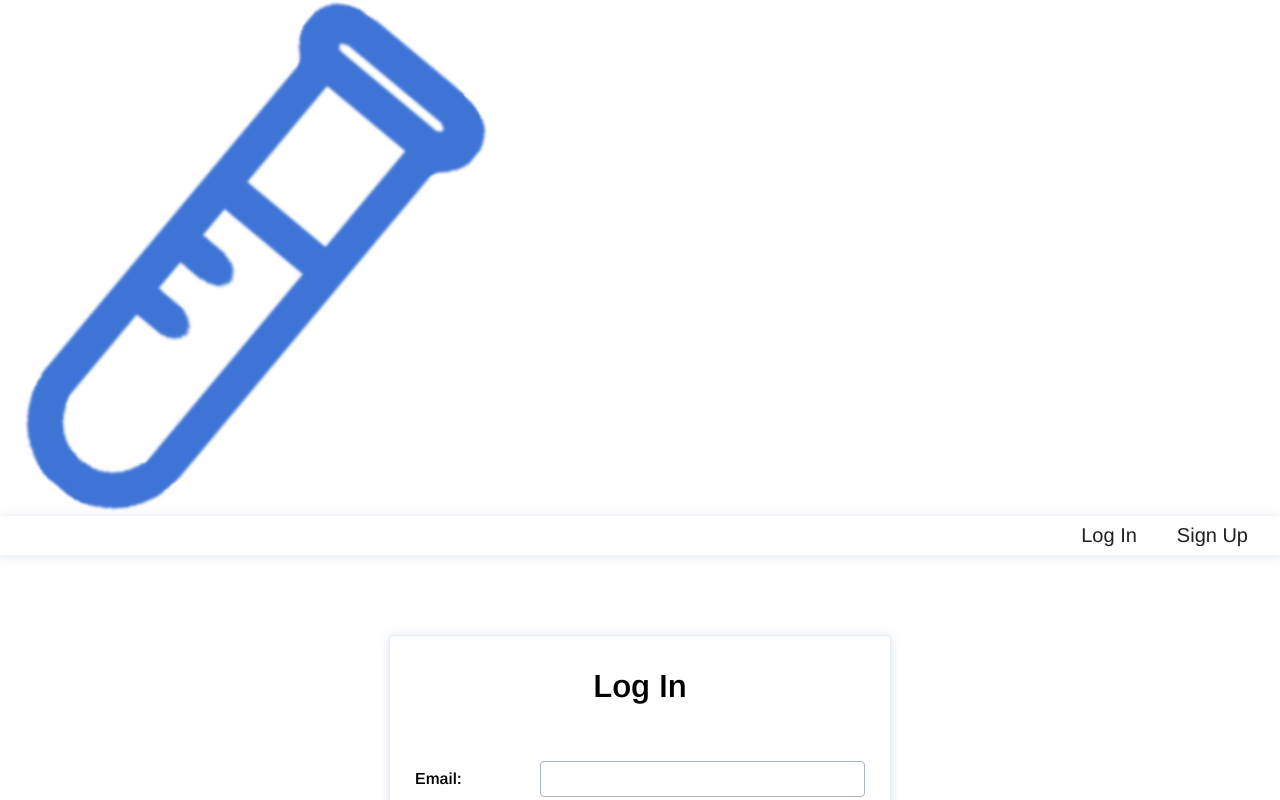
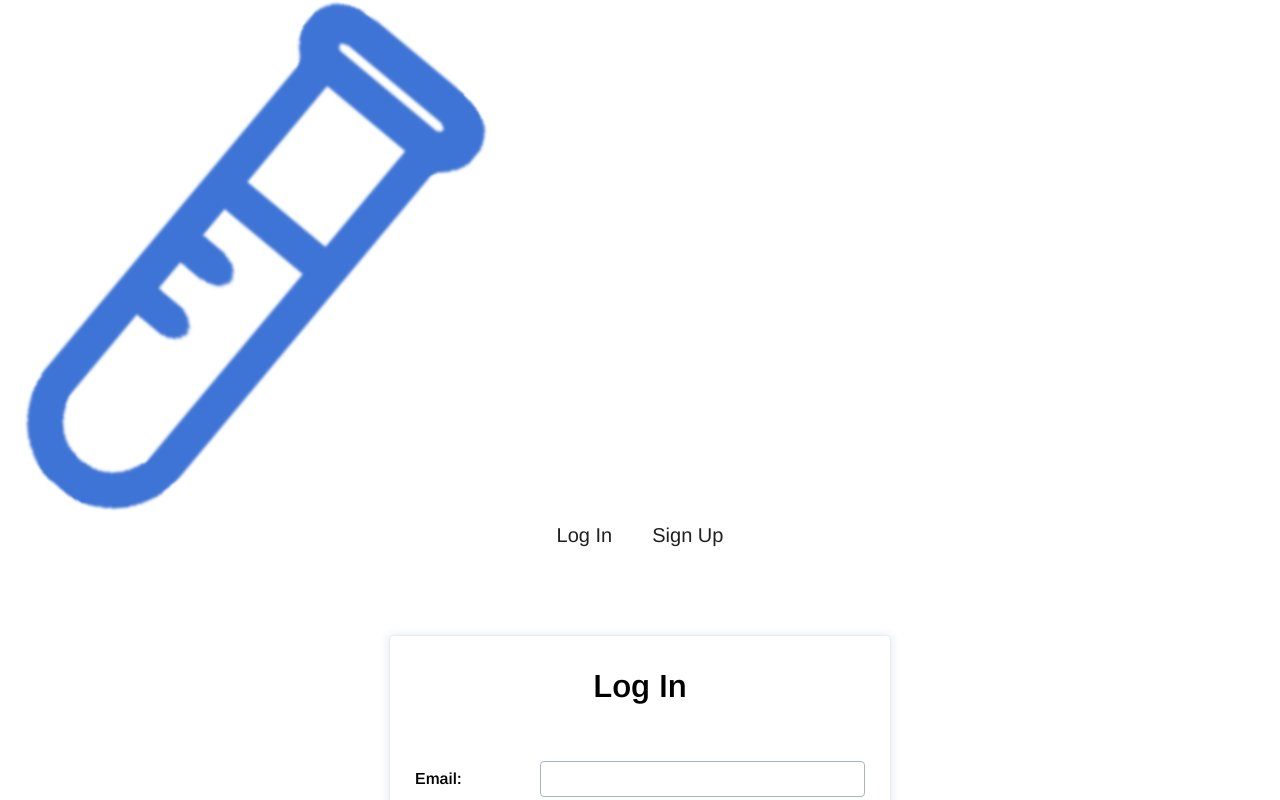
Before and after one commit to DanielleColucci/patient-sample-tracker-front-end, a React (Vite) app: page /login in a window 1280 px wide. Shown: the top 800 px of the page. Built offline with nearby package versions, Linux system fonts and the light colour scheme; no server answers.

Commit message:
pass isOpen as prop down to NavLinksList:

```diff
--- a/src/App.tsx
+++ b/src/App.tsx
@@ -123,6 +123,7 @@ function App(): JSX.Element {
         :
         <NavBar
           user={user}
+          isOpen={isOpen}
           handleLogout={handleLogout}
         />
       }
--- a/src/components/NavBar/NavBar.tsx
+++ b/src/components/NavBar/NavBar.tsx
@@ -5,7 +5,7 @@ import testTube from '../../assets/test-tube.png'
 import styles from './NavBar.module.css'
 
 // npm modules
-import { NavLink, Link } from 'react-router-dom'
+import { Link } from 'react-router-dom'
 
 // components
 import NavLinksList from './NavLinksList'
@@ -15,18 +15,19 @@ import { User } from '../../types/models'
 
 interface NavBarProps {
   user: User | null;
+  isOpen: Boolean;
   handleLogout: () => void;
 }
 
 const NavBar = (props: NavBarProps): JSX.Element => {
-  const { user, handleLogout } = props
+  const { user, handleLogout, isOpen } = props
 
   return (
     <div>
       <Link to='/'>
         <img src={testTube} alt="test tube icon" />
       </Link>
-      <NavLinksList user={user} handleLogout={handleLogout} />
+      <NavLinksList user={user} handleLogout={handleLogout} isOpen={isOpen}/>
     </div>
   )
 }
--- a/src/components/NavBar/NavLinksList.tsx
+++ b/src/components/NavBar/NavLinksList.tsx
@@ -6,13 +6,14 @@ import { User } from '../../types/models'
 
 interface NavLinksListProps {
   user: User | null;
+  isOpen: Boolean;
   handleLogout: () => void;
 }
 
 const NavLinksList = (props: NavLinksListProps): JSX.Element => {
-  const { user } = props
+  const { user, isOpen, handleLogout } = props
   return (
-    <nav className={styles.nav}>
+    <nav className={isOpen ? 'open' : ''}>
       {user ?
         <>
           <div className={styles.navLeft}>
@@ -26,7 +27,7 @@ const NavLinksList = (props: NavLinksListProps): JSX.Element => {
           </div>
           <div className={styles.navRight}>
             {user.admin && <NavLink to="/requests">Requests</NavLink>}
-            <NavLink to="" onClick={props.handleLogout}>Sign Out</NavLink>
+            <NavLink to="" onClick={handleLogout}>Sign Out</NavLink>
           </div>
         </>
       :
--- a/src/components/NavBar/SmallScreenNav.tsx
+++ b/src/components/NavBar/SmallScreenNav.tsx
@@ -17,6 +17,7 @@ interface SmallScreenNavProps {
 }
 
 const SmallScreenNav = (props: SmallScreenNavProps): JSX.Element=> {
+  const { user, handleLogout, isOpen } = props
   return (
     <div>
       <Link to='/'>
@@ -28,7 +29,13 @@ const SmallScreenNav = (props: SmallScreenNavProps): JSX.Element=> {
         </button>
       </div>
       <div>
-        {props.isOpen && <NavLinksList user={props.user} handleLogout={props.handleLogout}/>}
+        {props.isOpen &&
+          <NavLinksList
+            user={user}
+            isOpen={isOpen}
+            handleLogout={handleLogout}
+          />
+        }
       </div>
     </div>
   )
```
